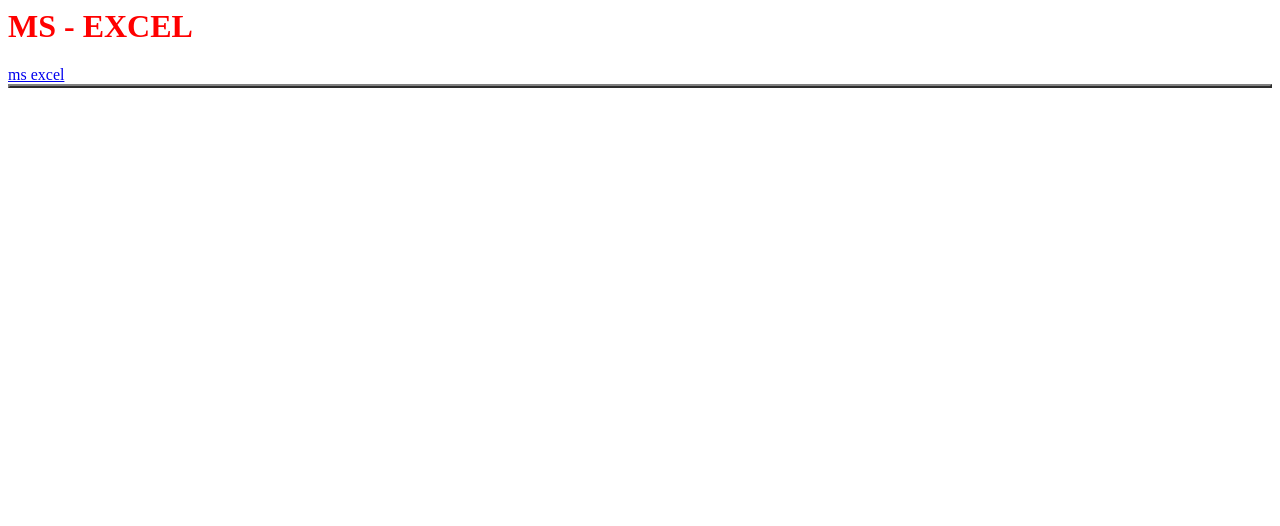
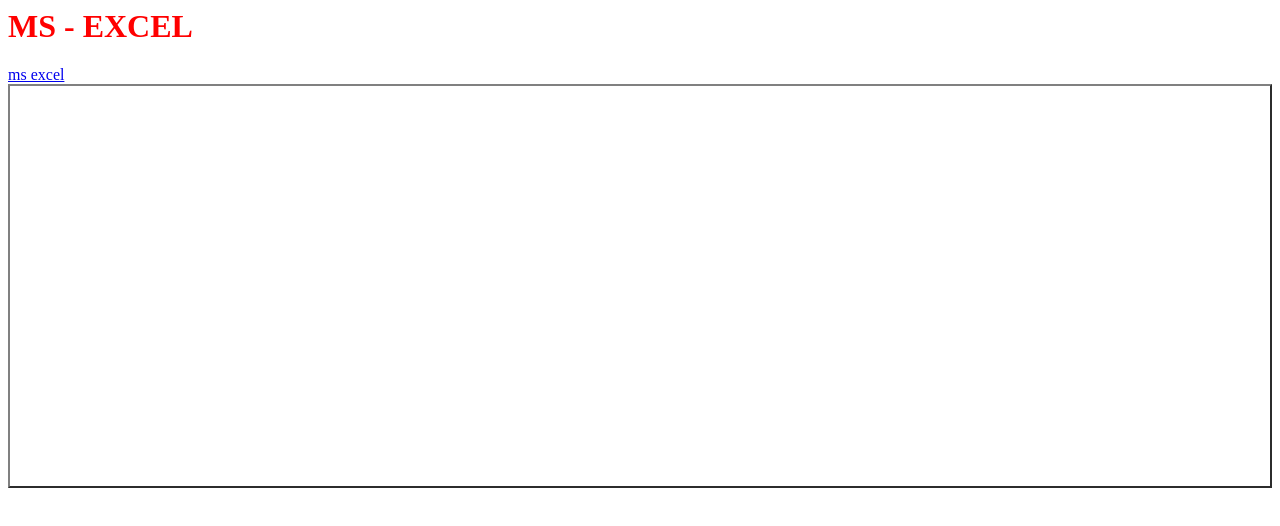
Before and after one commit to allwebs/computerpracticedata, a plain HTML site: page index.html in a window 1280 px wide. Drawn offline with Linux system fonts and the light colour scheme.

Commit message:
Update index.html

```diff
--- a/index.html
+++ b/index.html
@@ -4,7 +4,7 @@
 </head>
 <body>
   <table width="100%" border="2" cellspacing="0" colspan="3">
-    <tr>
+    <tr height="400" width="30%">
   <h1><font color="red">MS - EXCEL</font> </h1>
 <a href="https://github.com/allwebs/msexcel/blob/main/subtotalexcel.jpg?raw=true">ms excel</a>
     </tr>
```
